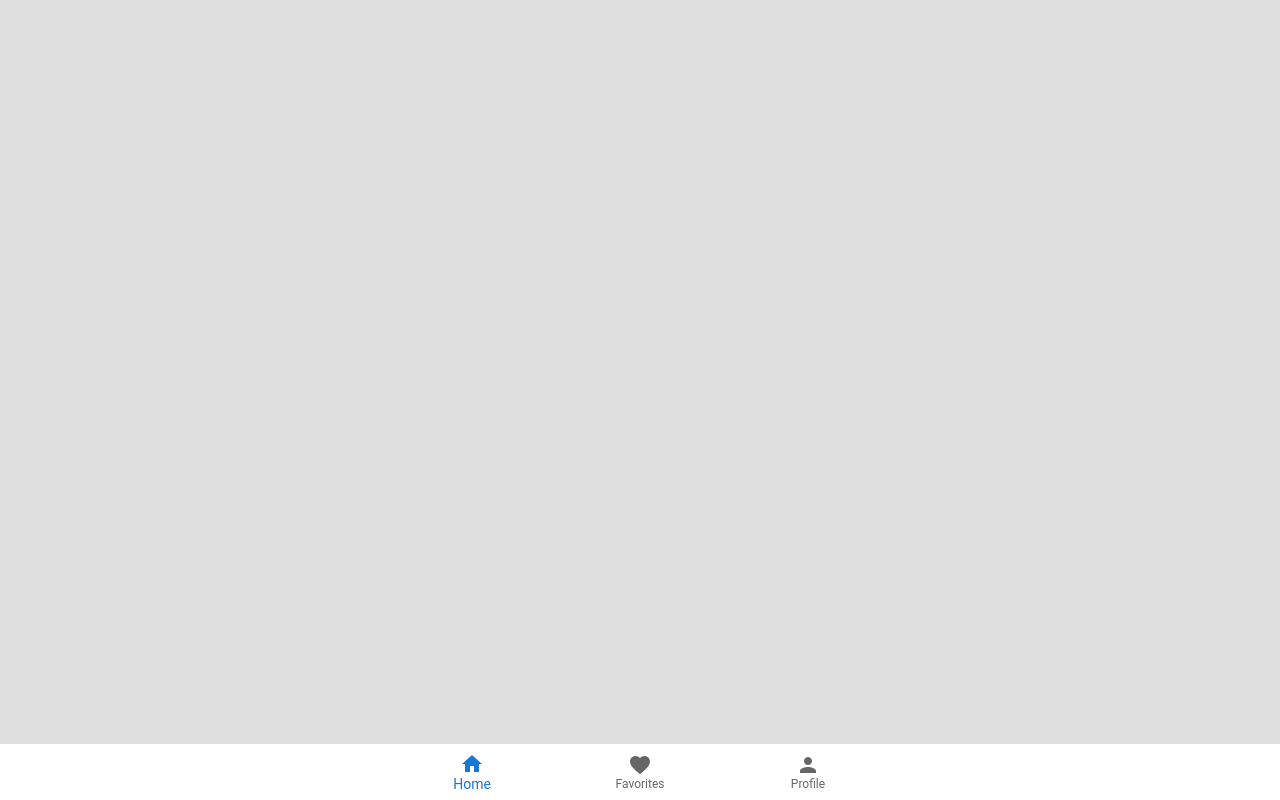
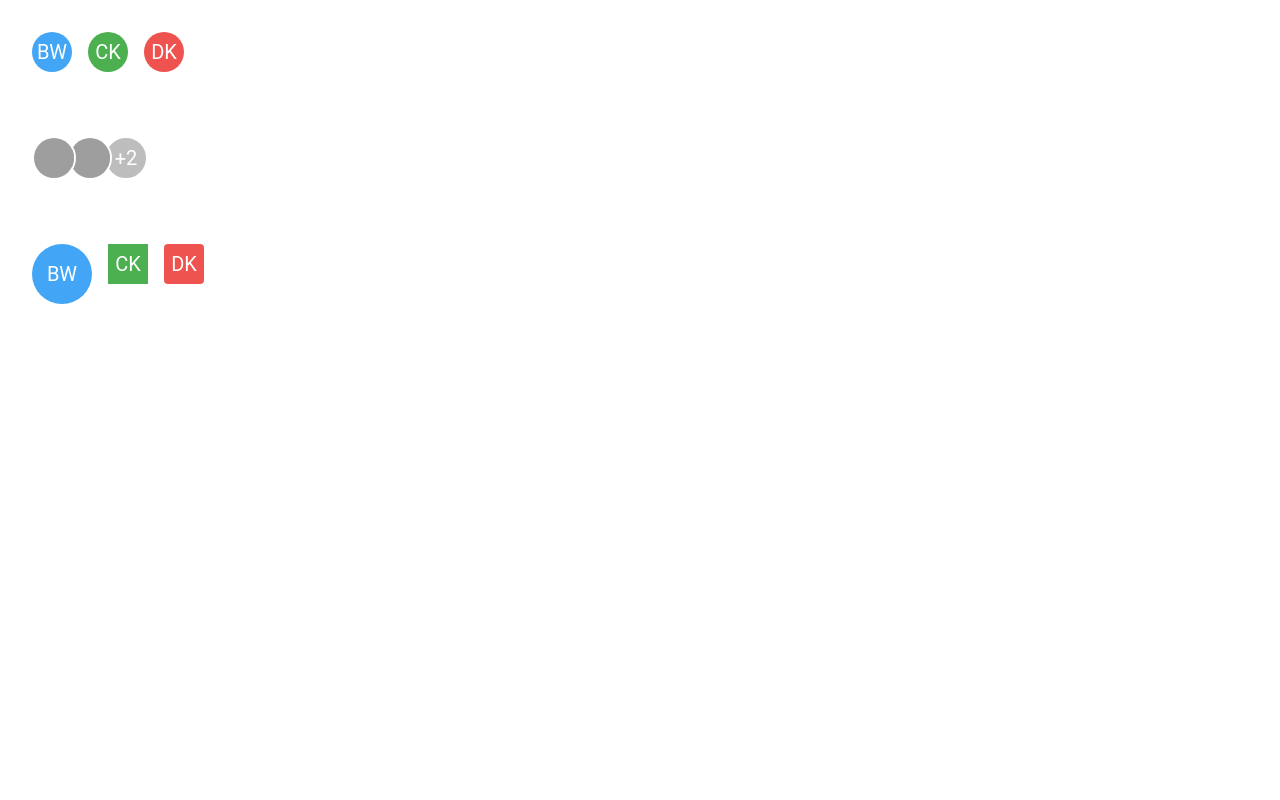
Before and after one commit to itsparasbisht/react-mui, a React (Create React App) app: page / in a window 1280 px wide. Built offline with nearby package versions, Linux system fonts and the light colour scheme; grey boxes are pictures that could not be loaded.

Commit message:
mui avatar

```diff
--- a/src/App.css
+++ b/src/App.css
@@ -1,5 +1,5 @@
 body{
-  background-color: #dedede;
+
 }
 .App {
   /* padding: 4rem; */
--- a/src/App.js
+++ b/src/App.js
@@ -19,6 +19,7 @@ import MuiBreadcrumbs from "./components/MuiBreadcrumbs";
 import MuiDrawer from "./components/MuiDrawer";
 import MuiSpeedDial from "./components/MuiSpeedDial";
 import MuiBottomNav from "./components/MuiBottomNav";
+import MuiAvatar from "./components/MuiAvatar";
 
 function App() {
   return (
@@ -42,7 +43,8 @@ function App() {
       {/* <MuiBreadcrumbs /> */}
       {/* <MuiDrawer /> */}
       {/* <MuiSpeedDial /> */}
-      <MuiBottomNav />
+      {/* <MuiBottomNav /> */}
+      <MuiAvatar />
     </div>
   );
 }
--- /dev/null
+++ b/src/components/MuiAvatar.js
@@ -0,0 +1,43 @@
+import { Avatar, AvatarGroup, Stack } from "@mui/material";
+import React from "react";
+
+function MuiAvatar() {
+  return (
+    <>
+      <Stack direction="row" spacing={2} p={4}>
+        <Avatar sx={{ bgcolor: "primary.light" }}>BW</Avatar>
+        <Avatar sx={{ bgcolor: "success.light" }}>CK</Avatar>
+        <Avatar sx={{ bgcolor: "error.light" }}>DK</Avatar>
+      </Stack>
+      <Stack direction="row" spacing={2} p={4}>
+        <AvatarGroup max={3}>
+          <Avatar
+            src="https://randomuser.me/portraits/women/79.jpg"
+            alt="jane doe"
+          />
+          <Avatar
+            src="https://randomuser.me/portraits/women/55.jpg"
+            alt="jane doe"
+          />
+          <Avatar sx={{ bgcolor: "primary.light" }}>BW</Avatar>
+          <Avatar sx={{ bgcolor: "success.light" }}>CK</Avatar>
+        </AvatarGroup>
+      </Stack>
+      <Stack direction="row" spacing={2} p={4}>
+        <Avatar
+          sx={{ bgcolor: "primary.light", width: "60px", height: "60px" }}
+        >
+          BW
+        </Avatar>
+        <Avatar variant="square" sx={{ bgcolor: "success.light" }}>
+          CK
+        </Avatar>
+        <Avatar variant="rounded" sx={{ bgcolor: "error.light" }}>
+          DK
+        </Avatar>
+      </Stack>
+    </>
+  );
+}
+
+export default MuiAvatar;
```
